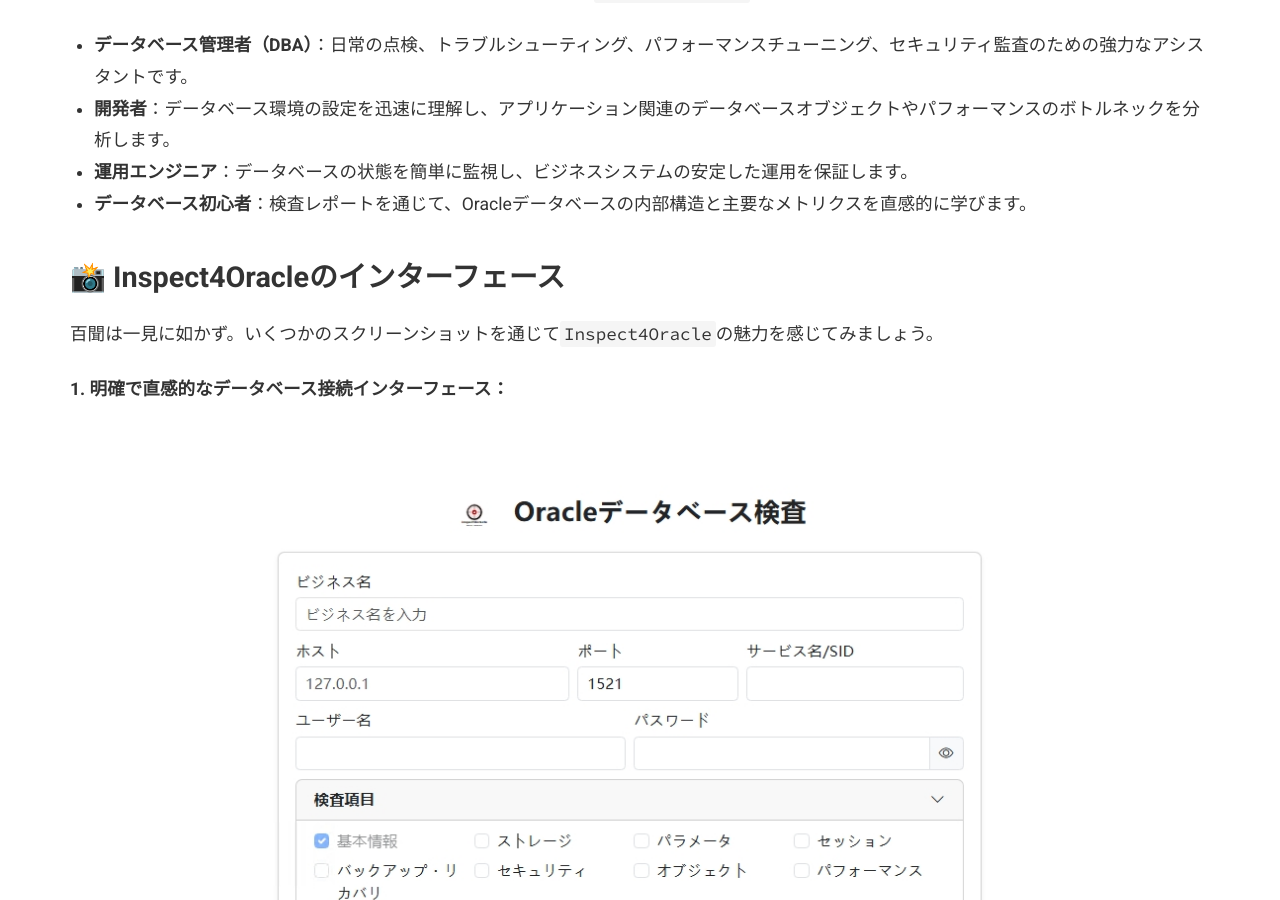
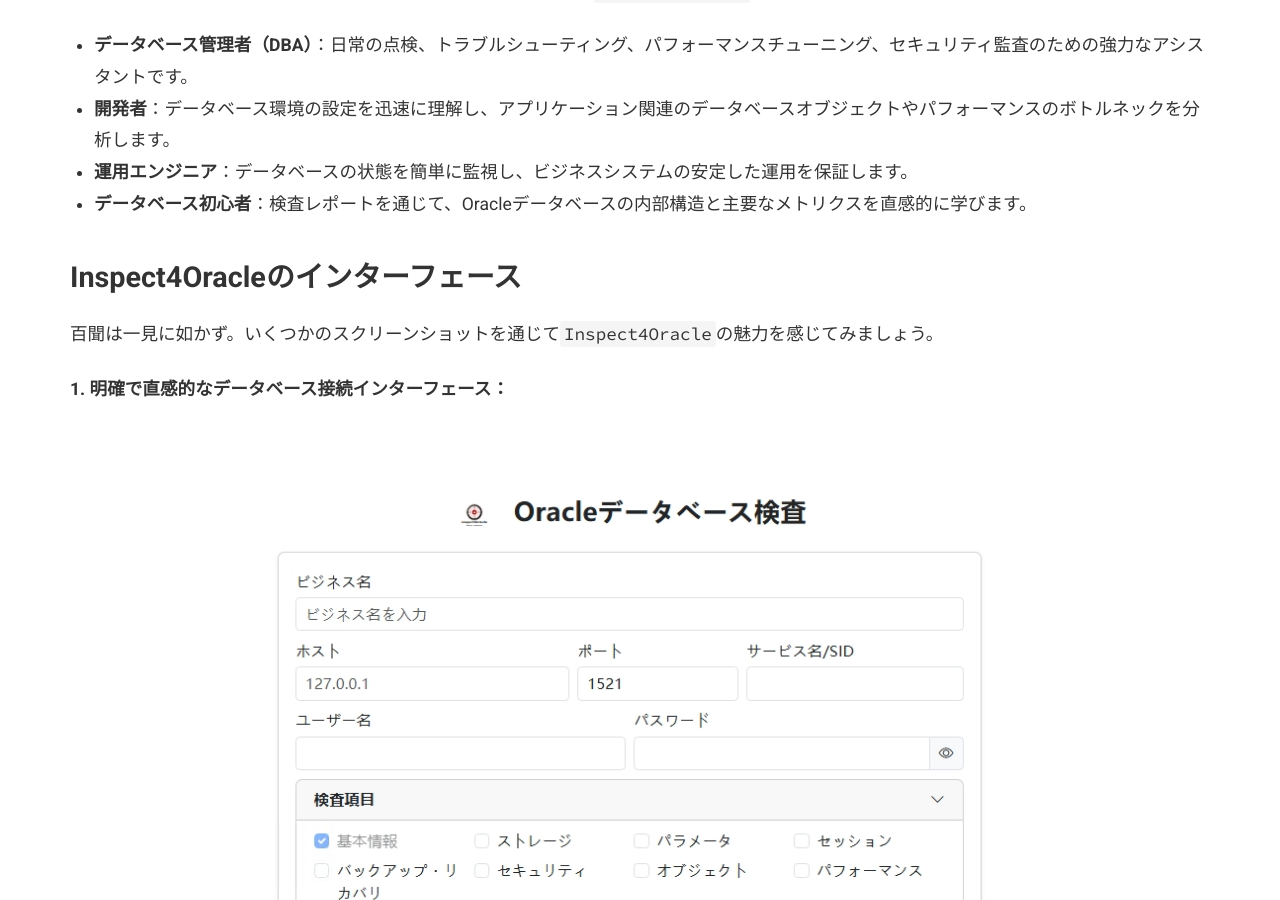
Before and after one commit to goodwaysIT/ja, a Jekyll site: the page built from _posts/2025-06-19-introducing-inspect4oracle-the-ultimate-oracle-inspection-tool.md, in a window 1280 px wide and 900 px high, scrolled down 1750 px. Built offline with Jekyll 4.4.1, drawn with Linux system fonts in a browser that asks for light colours.

```diff
--- a/_posts/2025-06-19-introducing-inspect4oracle-the-ultimate-oracle-inspection-tool.md
+++ b/_posts/2025-06-19-introducing-inspect4oracle-the-ultimate-oracle-inspection-tool.md
@@ -42,7 +42,7 @@ Oracle DBAまたはデータベース開発者として、このような問題
 *   **運用エンジニア**：データベースの状態を簡単に監視し、ビジネスシステムの安定した運用を保証します。
 *   **データベース初心者**：検査レポートを通じて、Oracleデータベースの内部構造と主要なメトリクスを直感的に学びます。
 
-## 📸 Inspect4Oracleのインターフェース
+## Inspect4Oracleのインターフェース
 
 百聞は一見に如かず。いくつかのスクリーンショットを通じて`Inspect4Oracle`の魅力を感じてみましょう。
 
```
